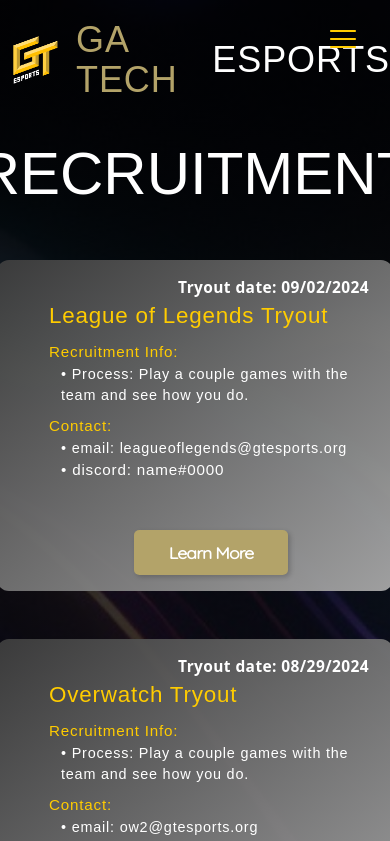
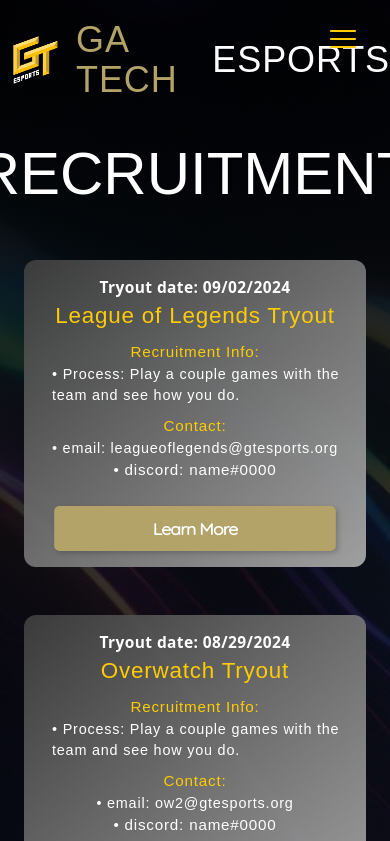
Before and after one commit to gt-esports/gtesports-website, a React (Vite) app: page /recruitment in a window 390 px wide. Shown: the top 841 px of the page. Built offline with nearby package versions, Linux system fonts and the light colour scheme; a web font is replaced by a local one.

Commit message:
Refactor RecruitmentCard layout for improved styling and responsiveness

```diff
--- a/src/components/RecruitmentCard.tsx
+++ b/src/components/RecruitmentCard.tsx
@@ -2,20 +2,18 @@
 
 export default function RecruitmentCard(props: RecruitmentCardProps) {
   return (
-    <div className="flex items-center justify-center w-full h-full">
-      <div className="flex items-center w-max h-full flex-row p-4 rounded-xl bg-gradient-to-br from-[#3d3d3d]/95 to-[#a7a7a7]/95">
+    <div className="flex w-[800px] items-center flex-row p-4 rounded-xl bg-gradient-to-br from-[#3d3d3d]/95 to-[#a7a7a7]/95">
       {/* game image */}
-        <div className="border-0 p-4">
+      <div className="border-0 md:p-4">
         <img
           src={props.image}
           alt={`${props.name}`}
           className="hidden md:block card-image md:w-64 h-full rounded-2xl object-contain"
         />
       </div>
-        <div className="flex-col w-full h-full">
       {/* text info */}
-          <div className="flex flex-col pl-1 tracking-wider">
-            <h1 className="flex flex-row-reverse pr-2 font-sans text-[0.97rem] font-semibold tracking-wide text-white">
+      <div className="flex flex-col items-center md:items-start md:pl-2 tracking-wider w-full">
+        <h1 className="flex md:place-self-end md:pr-2 font-sans text-[0.97rem] font-semibold tracking-wide text-white">
           Tryout date: {props.tryoutDate}
         </h1>
         <h1 className="pb-2 font-bayon text-[1.4rem] text-bright-buzz">
@@ -30,21 +28,19 @@
         <p className="pt-2 font-barlow text-[.95rem] text-bright-buzz">
           Contact:
         </p>
-            <p className="tracking pl-3 font-barlow text-[0.9rem] font-light text-white">
+        <p className="tracking md:pl-3 font-barlow text-[0.9rem] font-light text-white">
           • email: {props.contactEmail}
         </p>
-            <p className="tracking pl-3 font-barlow text-[0.95rem] font-light text-white">
+        <p className="tracking md:pl-3 font-barlow text-[0.95rem] font-light text-white">
           • discord: {props.contactDiscord}
         </p>
-          </div>
         {/* learn more button */}
-          <div className="flex justify-center pt-12">
-            <button className="learn-more-btn flex scale-x-[1.1] md:w-72 ml-24 mr-24 items-center justify-center tracking-tighter">
+        <div className="flex justify-center pt-6 md:pt-12 place-self-center">
+          <button className="learn-more-btn flex scale-x-[1.1] w-64 items-center justify-center tracking-tighter">
             Learn More
           </button>
         </div>
       </div>
     </div>
-    </div>
   );
 }
--- a/src/index.css
+++ b/src/index.css
@@ -21,7 +21,6 @@
   }
 
   .card {
-    width: 220px;
     height: 390px;
     background-image: url("assets/game-card-background.png");
     background-size: cover;
--- a/src/pages/Recruitment.tsx
+++ b/src/pages/Recruitment.tsx
@@ -10,9 +10,9 @@
         <h1 className="flex justify-center font-bayon text-6xl text-white">
             RECRUITMENT
         </h1>
-        <div className="flex flex-col pt-8">
+        <div className="flex flex-col pt-8 ">
           {Object.entries(recruitmentData).map(([name, game], index) => (
-            <div className="m-6 place-items-center ">
+            <div className="m-6 items-center justify-center flex" key={index}>
               <RecruitmentCard
                 key={index}
                 image={game.image}
```
Lines whose indentation alone changed are shown as unchanged.
